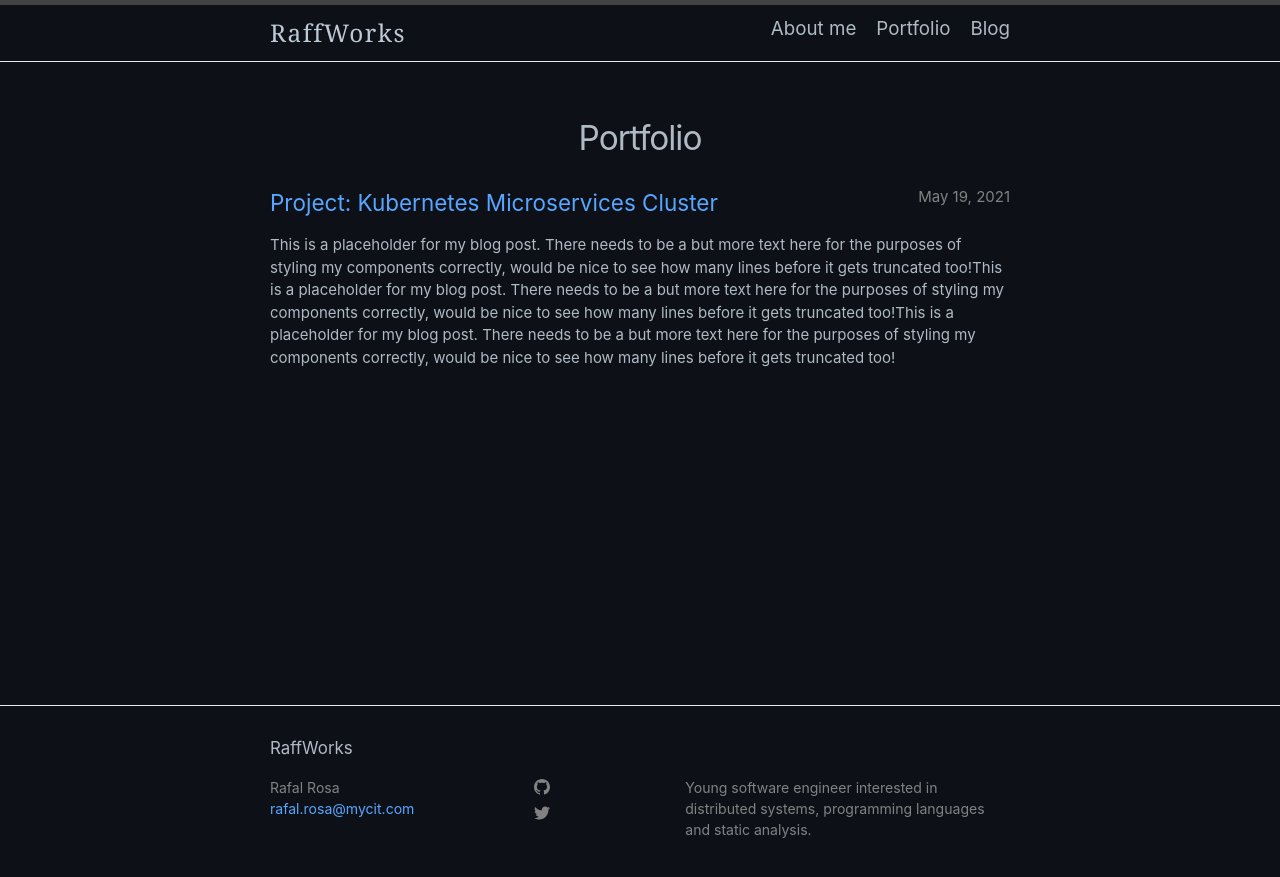
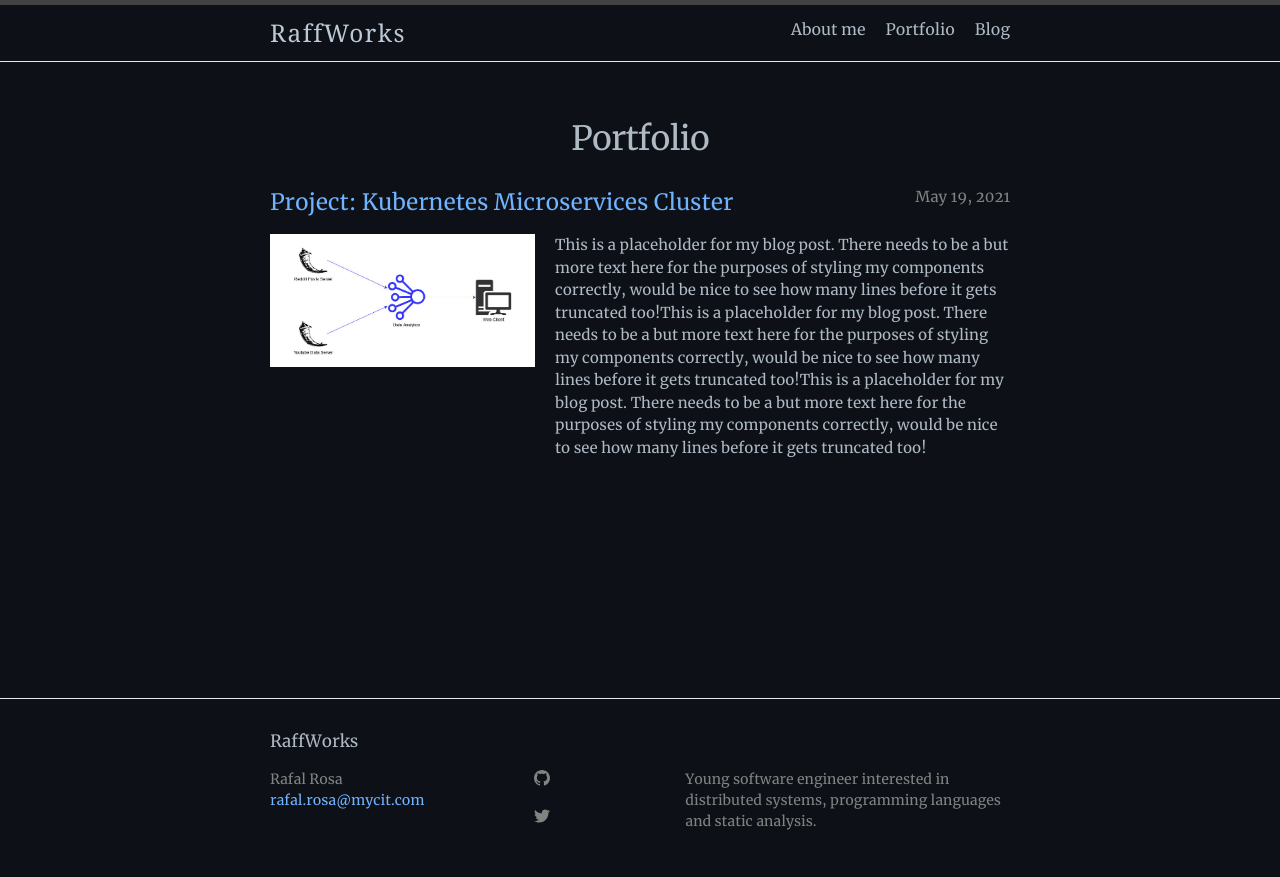
Before and after one commit to pomyslowynick/pomyslowynick.github.io, a Jekyll site: the page built from portfolio.md, in a window 1280 px wide. Shown: the top 877 px of the page. Built offline with Jekyll 4.4.1, drawn with Linux system fonts in a browser that asks for light colours; some web fonts are replaced.

Commit message:
Update font settings Add project thumbnail styling

```diff
--- a/_sass/minima.scss
+++ b/_sass/minima.scss
@@ -4,7 +4,7 @@
 
 $base-font-family: Merriweather, -apple-system, BlinkMacSystemFont, "Segoe UI", Roboto, Helvetica, Arial, sans-serif, "Apple Color Emoji", "Segoe UI Emoji", "Segoe UI Symbol" !default;
 $base-font-size:   15px !default;
-$page-link-font-size:   $base-font-size * 1.25 !default;
+$page-link-font-size:   $base-font-size * 1.05 !default;
 $base-font-weight: 400 !default;
 $small-font-size:  $base-font-size * 0.875 !default;
 $base-line-height: 1.5 !default;
@@ -14,7 +14,7 @@ $spacing-unit:     30px !default;
 $text-color:       #afbac5 !default;
 $site-title-color: #bdc9d4 !default;
 $background-color: #0d1117 !default;
-$brand-color:      #58a6ff !default;
+$brand-color:      #70b3ff !default;
 
 $grey-color:       #828282 !default;
 $grey-color-light: lighten($grey-color, 40%) !default;
@@ -47,7 +47,7 @@ $on-laptop:        800px !default;
 
 @font-face {
   font-family: "Merriweather";
-  src: url("/assets/fonts/Merriweather-Regular.ttf");
+  src: url("/assets/fonts/Merriweather/Merriweather-Regular.ttf");
 }
 
 // Import partials.
--- a/_sass/minima/_base.scss
+++ b/_sass/minima/_base.scss
@@ -107,7 +107,7 @@ a {
   text-decoration: none;
 
   &:visited {
-    color: darken($brand-color, 15%);
+    color: $brand-color;
   }
 
   &:hover {
@@ -209,8 +209,8 @@ pre {
  */
 
 .svg-icon {
-    width: 16px;
-    height: 16px;
+    width: 32px;
+    height: 32px;
     display: inline-block;
     fill: #{$grey-color};
     padding-right: 5px;
--- a/_sass/minima/_layout.scss
+++ b/_sass/minima/_layout.scss
@@ -207,6 +207,7 @@ li > .post-meta {
 .post-meta {
   font-size: $base-font-size;
   color: $grey-color;
+  display: block;
 }
 
 .post-link {
@@ -214,7 +215,14 @@ li > .post-meta {
   @include relative-font-size(1.5);
 }
 
-
+.post-thumbnail {
+  width: 100%;
+  object-fit: cover;
+  overflow: hidden;
+  float: left;
+  padding-right: $spacing-unit / 2;
+  border: 0;
+}
 
 /**
  * Posts
@@ -267,3 +275,25 @@ li > .post-meta {
     }
   }
 }
+/**
+ * Projects
+ */
+
+.image-wrapper {
+  max-width: 256px;
+  max-height: 256px;
+}
+
+.div-thumbnail {
+  -moz-background-size: 100% 100%;
+  -webkit-background-size: 100% 100%;
+  height: 200px;
+  width: 250px;
+  float: left;
+  padding-right: $spacing-unit / 2;
+  background-size: 100%;
+  background-repeat: no-repeat;
+  margin-right: 20px;
+  margin-bottom: 20px;
+
+}
```
